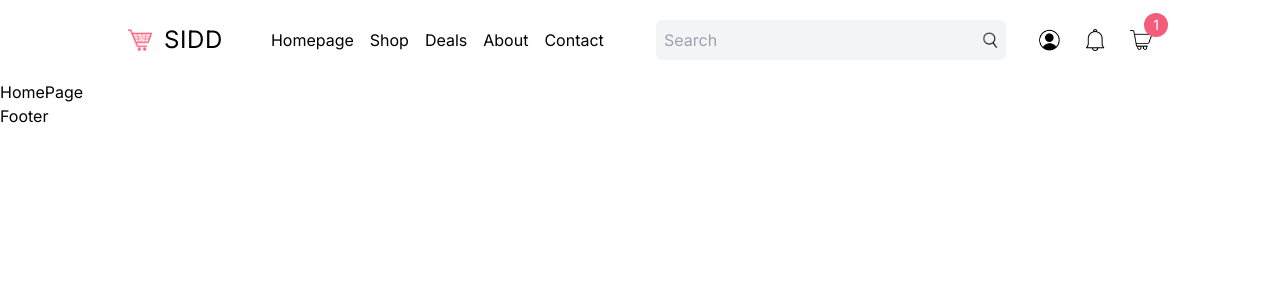
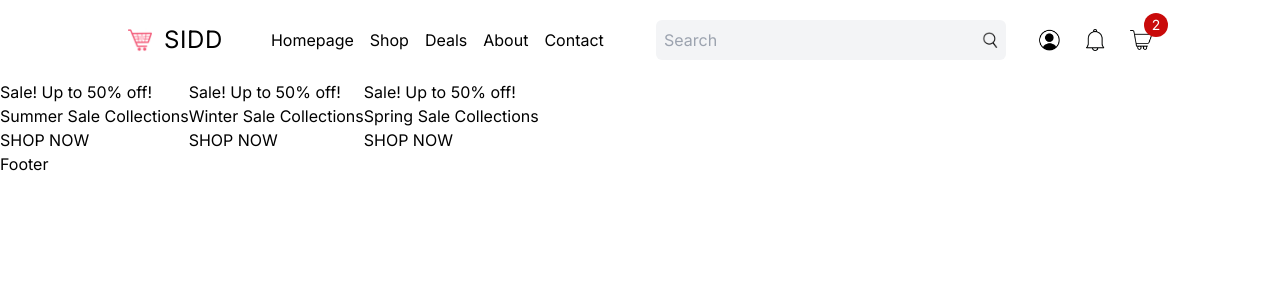
Before and after one commit to sidr467/E-Commerce_Clone, a Next.js app: page / in a window 1280 px wide. Shown: the top 300 px of the page. Built offline with nearby package versions, Linux system fonts and the light colour scheme.

Commit message:
Added text Container in Slider and details

```diff
--- a/next.config.mjs
+++ b/next.config.mjs
@@ -1,4 +1,11 @@
 /** @type {import('next').NextConfig} */
-const nextConfig = {};
+const nextConfig = {
+  remotePatterns: [
+    {
+      protocol: "https",
+      hostname: "images.pexels.com",
+    },
+  ],
+}
 
-export default nextConfig;
+export default nextConfig
--- a/src/app/components/NavIcons.tsx
+++ b/src/app/components/NavIcons.tsx
@@ -54,7 +54,7 @@ function NavIcons() {
           onClick={() => setIsCartOpen((prev) => !prev)}
         />
         <div className=" absolute -top-4 -right-4 w-6 h-6 bg-primaryColor rounded-full text-sm text-white flex items-center justify-center">
-          1
+          2
         </div>
       </div>
       {isCartOpen && <CartModal />}
--- /dev/null
+++ b/src/app/components/Slider.tsx
@@ -0,0 +1,58 @@
+"use client"
+
+import { useState } from "react"
+import Link from "next/link"
+
+const slides = [
+  {
+    id: 1,
+    title: "Summer Sale Collections",
+    description: "Sale! Up to 50% off!",
+    img: "https://images.pexels.com/photos/8075346/pexels-photo-8075346.jpeg?auto=compress&cs=tinysrgb&w=600&lazy=load",
+    url: "/",
+    bg: "bg-gradient-to-r from-yellow-50 to-pink-50",
+  },
+  {
+    id: 2,
+    title: "Winter Sale Collections",
+    description: "Sale! Up to 50% off!",
+    img: "https://images.pexels.com/photos/9983596/pexels-photo-9983596.jpeg?auto=compress&cs=tinysrgb&w=600&lazy=load",
+    url: "/",
+    bg: "bg-gradient-to-r from-pink-50 to-blue-50",
+  },
+  {
+    id: 3,
+    title: "Spring Sale Collections",
+    description: "Sale! Up to 50% off!",
+    img: "https://images.pexels.com/photos/9983599/pexels-photo-9983599.jpeg?auto=compress&cs=tinysrgb&w=600&lazy=load",
+    url: "/",
+    bg: "bg-gradient-to-r from-blue-50 to-yellow-50",
+  },
+]
+
+function Slider() {
+  const [current, setCurrent] = useState(0)
+
+  return (
+    <div className=" h[calc(100vh-80px)] overflow-hidden">
+      <div className=" w-max h-full flex transition-all ease-in-out duration-1000">
+        {slides.map((slide) => (
+          <div className="" key={slide.id}>
+            {/* Text container */}
+            <div className="">
+              <h2>{slide.description}</h2>
+              <h1>{slide.title}</h1>
+              <Link href={slide.url}>
+                <button>SHOP NOW</button>
+              </Link>
+            </div>
+            {/* Image container */}
+            <div></div>
+          </div>
+        ))}
+      </div>
+    </div>
+  )
+}
+
+export default Slider
--- a/src/app/page.tsx
+++ b/src/app/page.tsx
@@ -1,6 +1,10 @@
+import Slider from "./components/Slider"
+
 const HomePage = () => {
   return (
-    <div className=''>HomePage</div>
+    <div className="">
+      <Slider />
+    </div>
   )
 }
 
--- a/tailwind.config.ts
+++ b/tailwind.config.ts
@@ -14,7 +14,7 @@ const config: Config = {
           "conic-gradient(from 180deg at 50% 50%, var(--tw-gradient-stops))",
       },
       colors: {
-        primaryColor: "#F35C7A",
+        primaryColor: "#c90a0a",
       },
     },
   },
```
